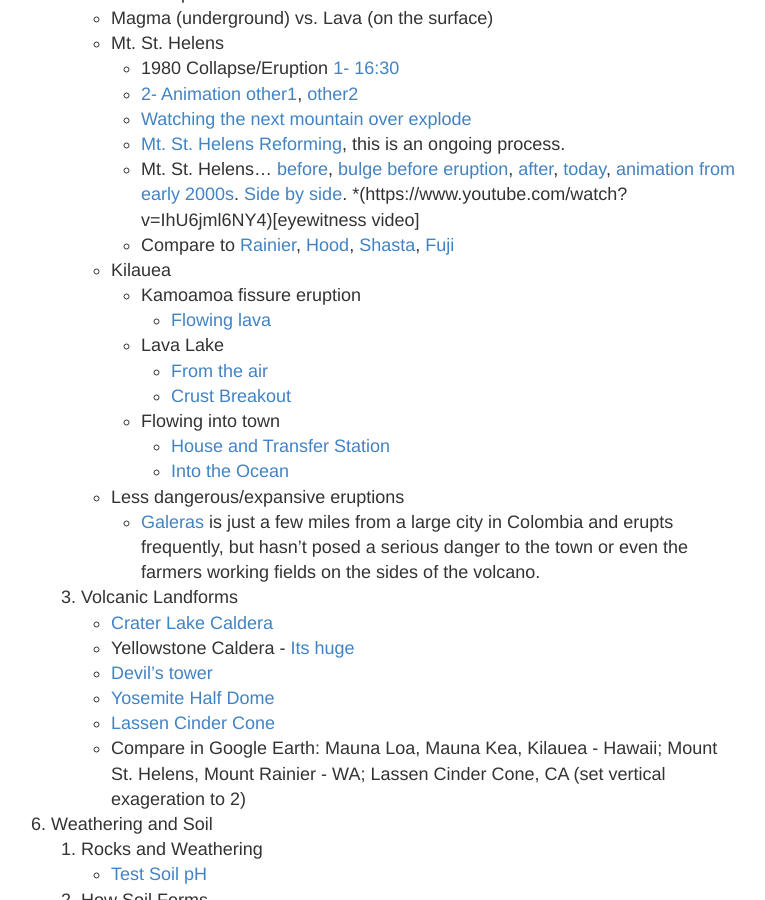
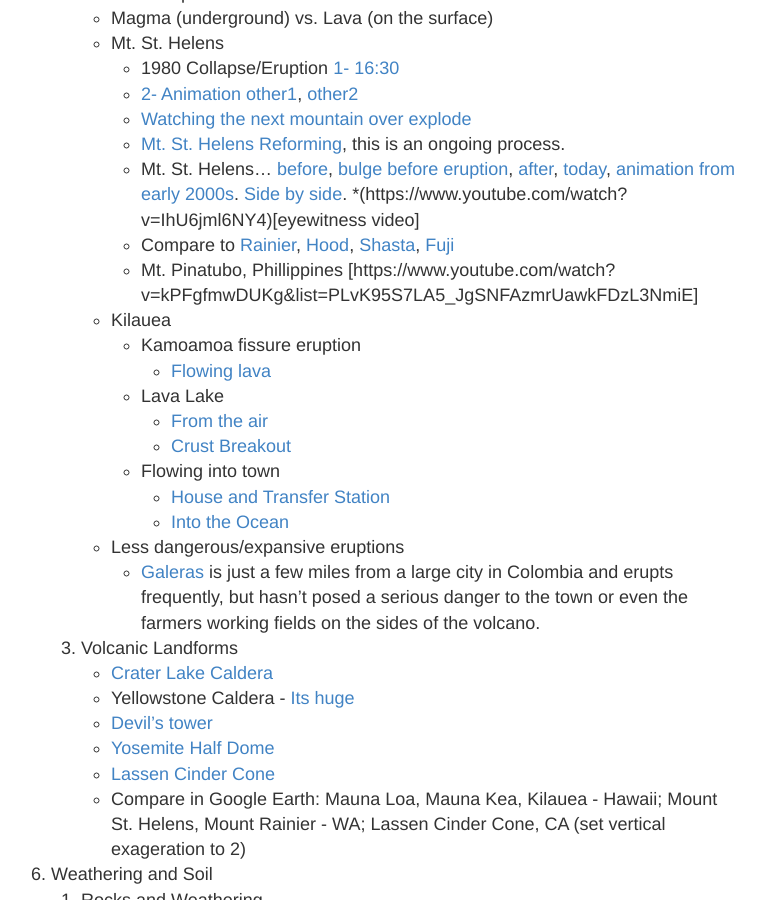
Before and after one commit to ctkstl/earth_science, a Jekyll site: the page built from resources.md, in a window 1280 px wide and 900 px high, scrolled down 3004 px. Shown: the whole window, without its empty margins (259-1024 px from the left). Built offline with Jekyll 4.4.1, drawn with Linux system fonts in a browser that asks for light colours.

Commit message:
pinatubo

```diff
--- a/resources.md
+++ b/resources.md
@@ -82,6 +82,7 @@ permalink: /resources/
             *   Mt. St. Helens... [before](https://upload.wikimedia.org/wikipedia/commons/thumb/9/97/St_Helens_before_1980_eruption_horizon_fixed.jpg/2560px-St_Helens_before_1980_eruption_horizon_fixed.jpg), [bulge before eruption](https://commons.wikimedia.org/wiki/File:MSH80_bulge_on_north_side_04-27-80.jpg),  [after](https://commons.wikimedia.org/wiki/File:MSH82_st_helens_spirit_lake_reflection_05-19-82.jpg),  [today](http://i.imgur.com/iMWteOW.jpg), [animation from early 2000s](https://commons.wikimedia.org/wiki/File:Mount_Saint_Helens-ffmpeg-600-1920x1080.ogg). [Side by side](http://www.audacityoftruth.org/wp-content/uploads/2014/10/Catastrophism.jpg).
             *(https://www.youtube.com/watch?v=IhU6jml6NY4)[eyewitness video]
             *   Compare to [Rainier](https://commons.wikimedia.org/wiki/File:Mount_Rainier_07.jpg), [Hood](https://commons.wikimedia.org/wiki/File:Mount_Hood_in_Trillium_Lake.jpg), [Shasta](https://commons.wikimedia.org/wiki/File:Mount_Shasta_%281%29.jpg), [Fuji](https://commons.wikimedia.org/wiki/File:Mount-fuji-kamakura.jpg)
+            * Mt. Pinatubo, Phillippines  [https://www.youtube.com/watch?v=kPFgfmwDUKg&list=PLvK95S7LA5_JgSNFAzmrUawkFDzL3NmiE]
         *   Kilauea
             *   Kamoamoa fissure eruption
                 *   [Flowing lava](https://www.youtube.com/watch?v=5ncOb_gOjuQ)
```
